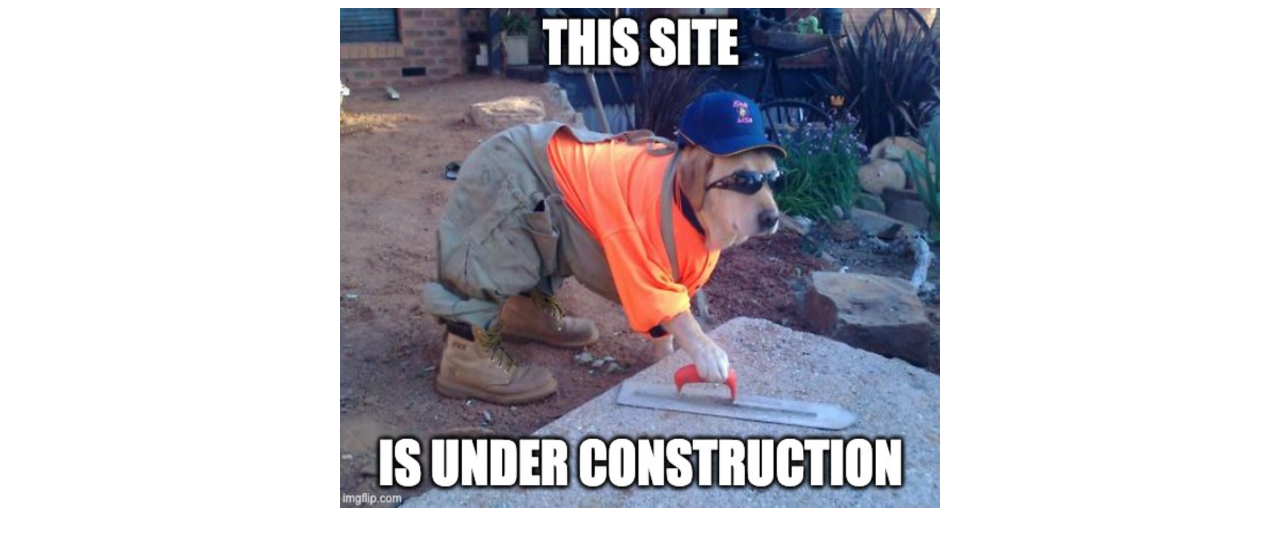
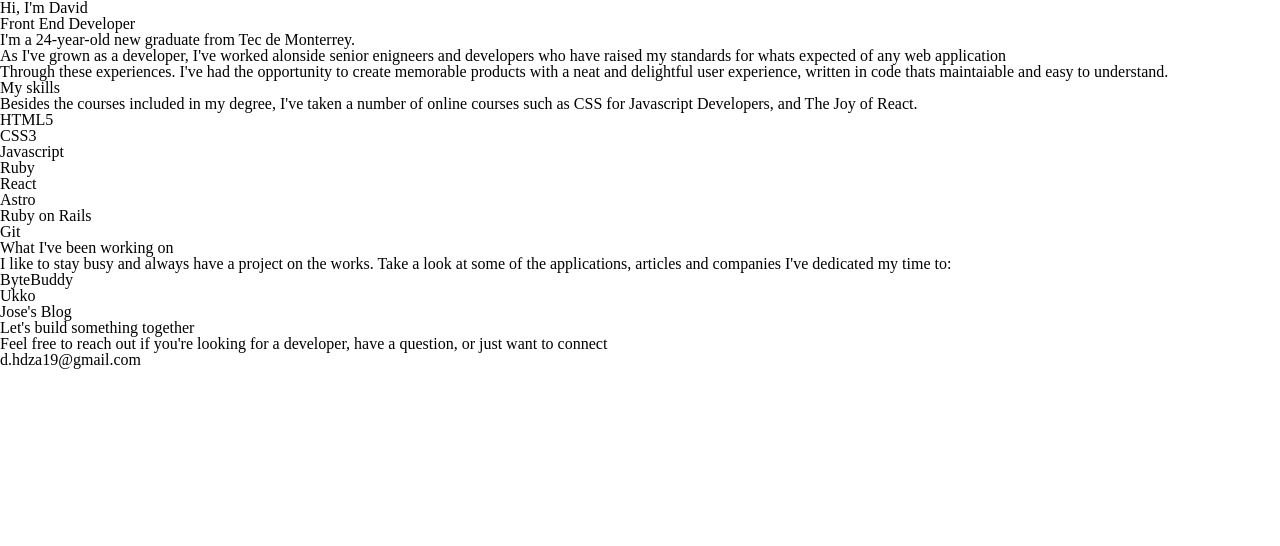
Before and after one commit to davidha99/davidhdz, an Astro site: page / in a window 1280 px wide. Built offline with nearby package versions, Linux system fonts and the light colour scheme; Astro itself is replaced by a stand-in of ours.

Commit message:
add content to home page

```diff
--- a/src/pages/index.astro
+++ b/src/pages/index.astro
@@ -1,52 +1,63 @@
 ---
+import BaseLayout from "../layouts/BaseLayout.astro";
 ---
 
-<html lang="en">
-	<head>
-		<meta charset="utf-8" />
-		<link rel="icon" type="image/svg+xml" href="/favicon.svg" />
-		<meta name="viewport" content="width=device-width" />
-		<meta name="generator" content={Astro.generator} />
-		<title>Astro</title>
-	</head>
-	<body>
-        <div class="container">
-            <img id="dog" src="/site-under-construction.png" alt="perrito albañil">
-        </div>
-	</body>
-</html>
+<BaseLayout title="David Hernandez">
+  <div class="hero">
+    <div class="typewriter">
+      <h1>Hi, I'm David<br />Front End Developer</h1>
+    </div>
+    <p>I'm a 24-year-old new graduate from Tec de Monterrey.</p>
+    <p>
+      As I've grown as a developer, I've worked alonside senior enigneers and
+      developers who have raised my standards for whats expected of any web
+      application
+    </p>
+    <p>
+      Through these experiences. I've had the opportunity to create memorable
+      products with a neat and delightful user experience, written in code thats
+      maintaiable and easy to understand.
+    </p>
+  </div>
+  <section>
+    <h2>My skills</h2>
+    <p>
+      Besides the courses included in my degree, I've taken a number of online
+      courses such as <span class="course">CSS for Javascript Developers</span>,
+      and <span class="course">The Joy of React</span>.
+    </p>
+    <ul>
+      <li>HTML5</li>
+      <li>CSS3</li>
+      <li>Javascript</li>
+      <li>Ruby</li>
+      <li>React</li>
+      <li>Astro</li>
+      <li>Ruby on Rails</li>
+      <li>Git</li>
+    </ul>
+  </section>
+  <section>
+    <h2>What I've been working on</h2>
+    <p>
+      I like to stay busy and always have a project on the works. Take a look at
+      some of the applications, articles and companies I've dedicated my time
+      to:
+    </p>
+    <ul>
+      <li>ByteBuddy</li>
+      <li>Ukko</li>
+      <li>Jose's Blog</li>
+    </ul>
+  </section>
+  <section>
+    <h2>Let's build something together</h2>
+    <p>
+      Feel free to reach out if you're looking for a developer, have a question,
+      or just want to connect
+    </p>
+    <p>d.hdza19@gmail.com</p>
+  </section>
+</BaseLayout>
 
-<style>
-
-    .container {
-        display: flex;
-        justify-content: center;
-    }
-
-    @media screen and (max-width: 767px) {
-        #dog{
-            width: 300px;
-            height: 250px;
-        }
-    }
-
-    @media screen and (min-width: 768px) {
-        #dog{
-            width: 600px;
-            height: 500px;
-        }
-    }
-    @media (min-width: 992px) {
-          #dog{
-            width: 600px;
-            height: 500px;
-          }
-    }
-    @media (min-width: 1200px) {
-         #dog{
-            width: 600px;
-            height: 500px;
-         }
-    }
-
-</style>
+<style></style>
```
